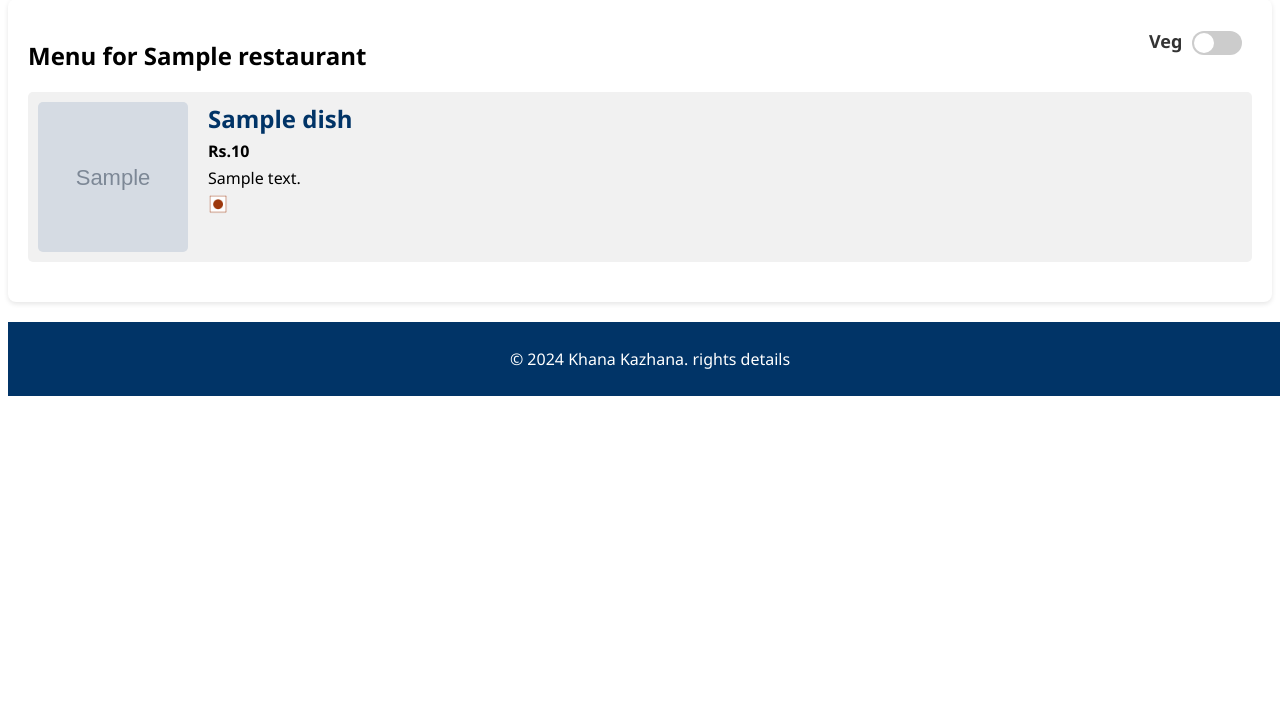
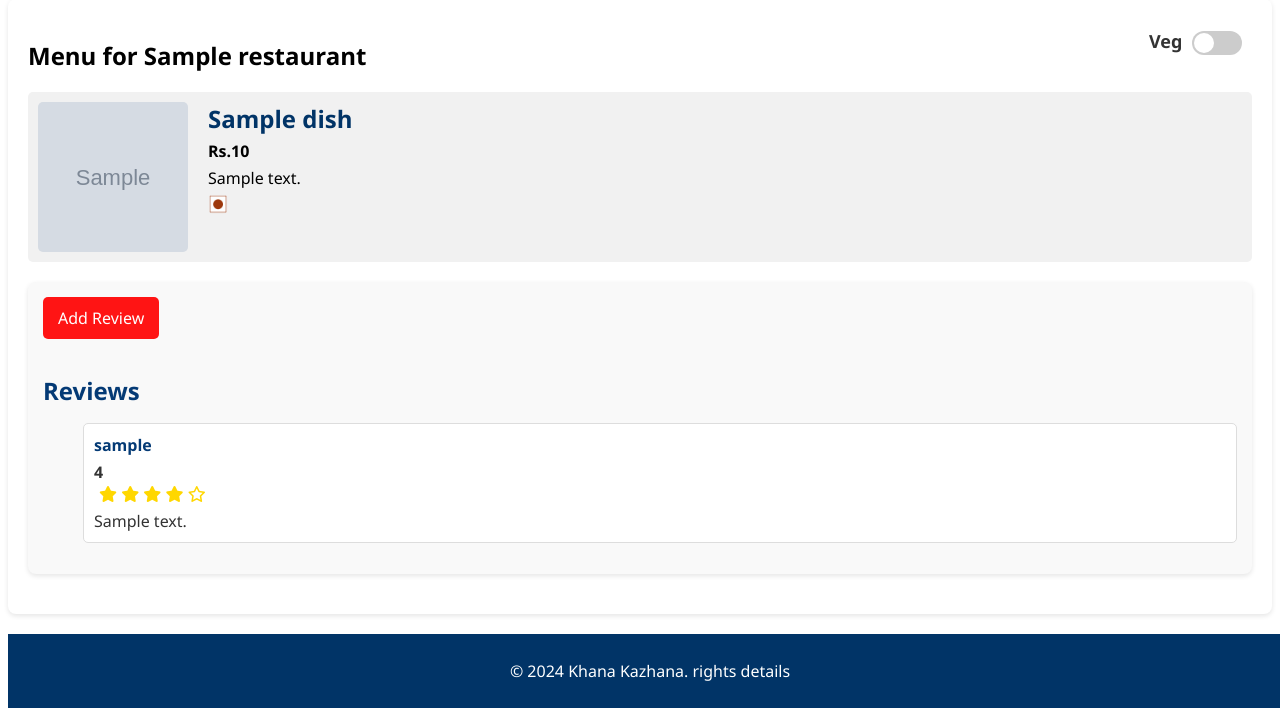
Before and after one commit to syed-tp/RestaurantApp, a Django app: template templates/restaurants/detail.html in a window 1280 px wide. Shown: the part 89-805 px from the top of the page. Before the commit the page ends 485 px from the top, so only its background shows below. Run offline with Django 3.2, Linux system fonts and the light colour scheme; the template is opened without the code that fills it: most values are stand-ins (such as "Sample title", 1, 10 or a date in 2020); grey boxes marked "Sample" are stand-in pictures; some web fonts are replaced.

Commit message:
Add Reviews for the restaurant detail page (#3)
* Add review form

* Add styles

* Add Dropdown for user rating

* Add dispatch method to ReviewCreateView for restaurant validation

* Refactor dispatch method to ReviewCreateView for restaurant validation

* UI changes for showing stars for Ratings

* Add unit test for Reviews

```diff
--- a/RestaurantApp/urls.py
+++ b/RestaurantApp/urls.py
@@ -29,6 +29,7 @@ urlpatterns = [
 
     path('restaurants/', views.RestaurantListView.as_view(), name='restaurant-list'),
     path('restaurants/<int:pk>/', views.RestaurantDetailView.as_view(), name='restaurant-detail'),
+    path('restaurants/<int:id>/review/', views.ReviewCreateView.as_view(), name='add-review'),
 
     path('admin/', admin.site.urls),
 ]
--- a/static/css/base.css
+++ b/static/css/base.css
@@ -293,3 +293,140 @@ input:checked + .slider:before {
         margin-bottom: 5px; /* Smaller spacing between links */
     }
 }
+
+.reviews {
+    margin: 20px 0;
+    padding: 15px;
+    background-color: #f9f9f9;
+    border-radius: 8px;
+    box-shadow: 0 2px 5px rgba(0, 0, 0, 0.1);
+}
+
+.reviews h2 {
+    font-size: 24px;
+    margin-bottom: 15px;
+    color: #043a75;
+}
+
+.reviews a {
+    display: inline-block;
+    margin-bottom: 15px;
+    padding: 10px 15px;
+    background-color: #ff1414;
+    color: #fff;
+    border-radius: 5px;
+    text-decoration: none;
+    transition: background-color 0.3s, transform 0.2s;
+}
+
+.reviews a:hover {
+    background-color: #fc00009f;
+    transform: translateY(-1px);
+}
+
+.review-list {
+    margin-bottom: 10px;
+    padding: 10px;
+    border: 1px solid #ddd;
+    border-radius: 5px;
+    background-color: #ffffff;
+}
+
+.review-list strong {
+    color: #043a75;
+}
+
+.review-list p {
+    margin: 5px 0 0;
+    font-size: 16px;
+    color: #333;
+}
+
+.review-list li {
+    list-style-type: none;
+}
+
+.star-rating {
+    color: gold;
+    font-size: 16px;
+    margin-left: 5px;
+}
+
+/* FORMS STYLE */
+.review-form-container {
+    max-width: 600px;
+    margin: 0 auto;
+    padding: 20px;
+    background-color: #f9f9f9;
+    border: 1px solid #ddd;
+    border-radius: 8px;
+    box-shadow: 0 4px 8px rgba(0, 0, 0, 0.1);
+}
+
+
+.review-form {
+    display: flex;
+    flex-direction: column;
+}
+
+.review-form label {
+    font-weight: bold;
+    margin-bottom: 10px;
+    color: #333;
+}
+
+
+.review-form input[type="text"],
+.review-form textarea,
+.review-form select {
+    width: 95%;
+    padding: 10px;
+    margin-bottom: 15px;
+    border: 1px solid #ccc;
+    border-radius: 4px;
+    font-size: 16px;
+    transition: border-color 0.3s ease;
+}
+
+.review-form input[type="text"]:focus,
+.review-form textarea:focus,
+.review-form select:focus {
+    border-color: #007bff;
+    outline: none;
+}
+
+
+.submit-btn {
+    padding: 12px 20px;
+    background-color: #ff1414;
+    color: white;
+    font-size: 16px;
+    border: none;
+    border-radius: 4px;
+    cursor: pointer;
+    transition: background-color 0.3s ease;
+    margin-top: 10px;
+}
+
+.submit-btn:hover {
+    background-color:#ff1414 ;
+}
+
+.back-link {
+    display: inline-block;
+    margin-top: 15px;
+    color: #043a75;
+    text-decoration: none;
+    font-size: 16px;
+}
+
+.back-link:hover {
+    color: #ff1414;
+}
+
+.review-form-container h2 {
+    text-align: center;
+    font-size: 24px;
+    margin-bottom: 20px;
+    color: #043a75;
+}
--- a/templates/base.html
+++ b/templates/base.html
@@ -9,6 +9,7 @@
         <link rel="preconnect" href="https://fonts.googleapis.com">
         <link rel="preconnect" href="https://fonts.gstatic.com" crossorigin>
         <link href="https://fonts.googleapis.com/css2?family=New+Amsterdam&family=Playwrite+AU+NSW:wght@100..400&display=swap" rel="stylesheet">
+        <link rel="stylesheet" href="https://cdnjs.cloudflare.com/ajax/libs/font-awesome/6.0.0-beta3/css/all.min.css">
 
     </head>
     <body>
--- a/templates/restaurants/detail.html
+++ b/templates/restaurants/detail.html
@@ -44,4 +44,35 @@
         <p>No dishes available at the moment.</p>
     {% endfor %}
 
+    <div class="reviews">
+        <a href="{% url 'add-review' restaurant.id %}">Add Review</a>
+        <h2>Reviews</h2>
+        <ul>
+            {% for review in restaurant.reviews.all %}
+                <div class="review-list">
+                    <li>
+                        <strong>{{ review.user.username }}</strong>
+                        <p><b>{{ review.rating }}</b></p>
+                        <span class="star-rating">
+                                {% for i in "12345" %}
+                                    {% with rating_value=review.rating %}
+                                        {% if rating_value >= forloop.counter %}
+                                            <i class="fas fa-star"></i>
+                                        {% elif rating_value > forloop.counter|add:-1 and rating_value < forloop.counter|add:0 %}  <!-- Check for half star -->
+                                            <i class="fas fa-star-half-alt"></i>
+                                        {% else %}
+                                            <i class="far fa-star"></i>
+                                        {% endif %}
+                                    {% endwith %}
+                                {% endfor %}
+                        </span>
+                        <p>{{ review.comment }}</p>
+                    </li>
+                </div>
+            {% empty %}
+                <li>No reviews yet.</li>
+            {% endfor %}
+        </ul>
+    </div>
+
 {% endblock %}
```
Also changed, not shown: restaurants/forms.py (added, +24 -0 lines), restaurants/tests.py (+54 -0 lines), restaurants/views.py (+30 -3 lines), templates/restaurants/review_form.html (added, +14 -0 lines).
